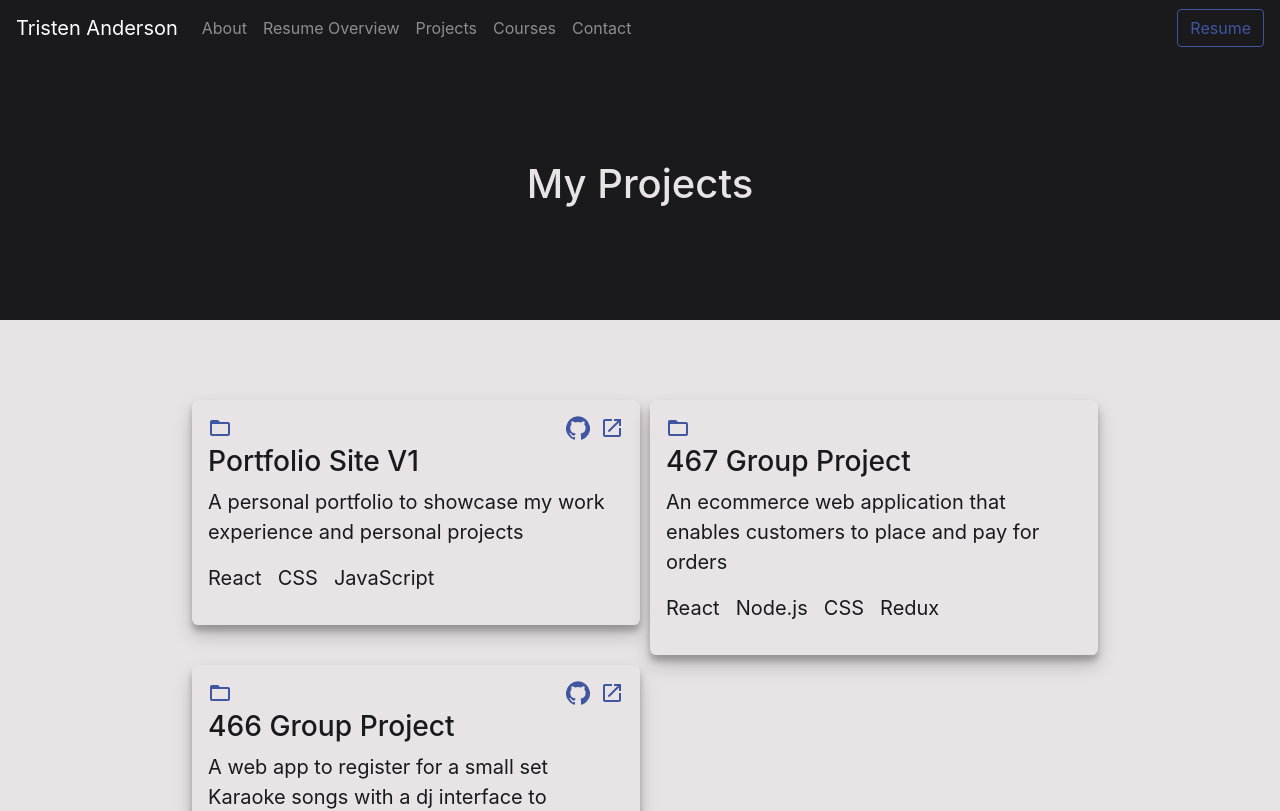
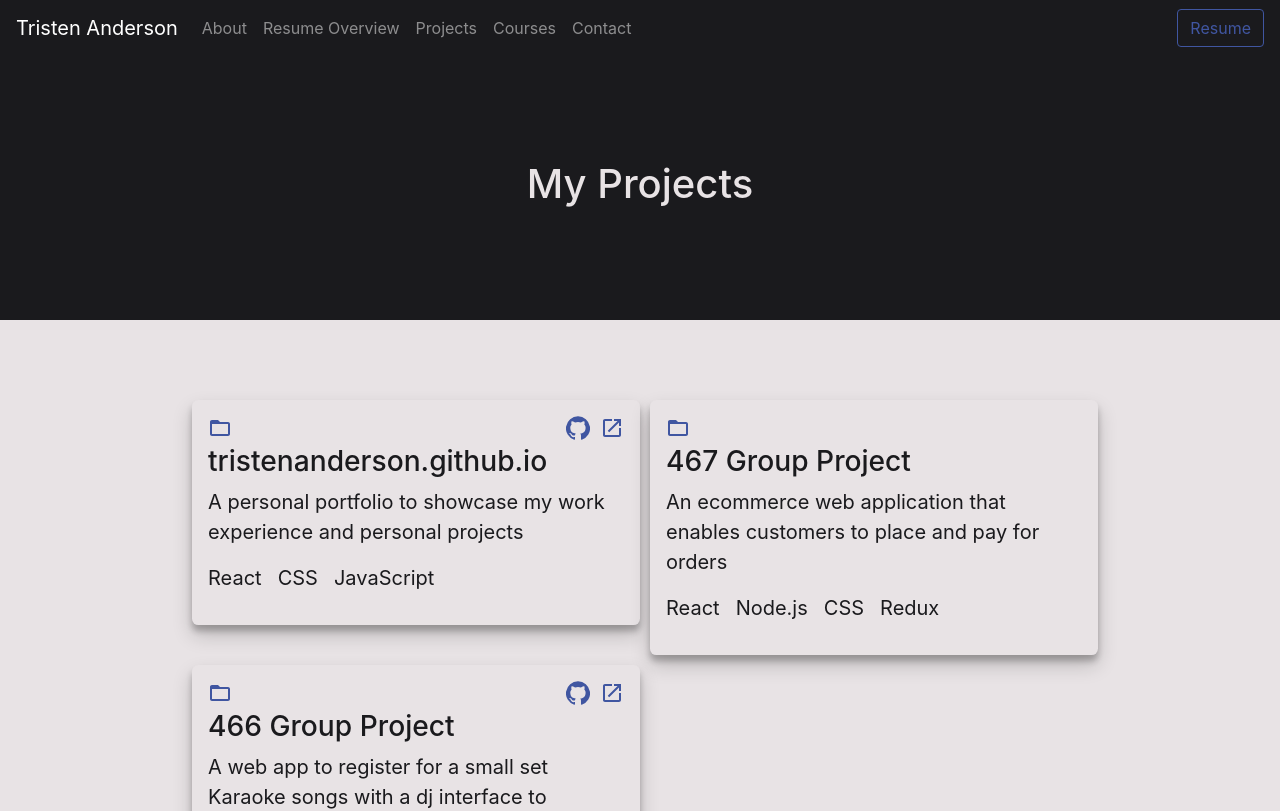
Before and after one commit to TristenAnderson/TristenAnderson.github.io, a React (Create React App) app in the folder portfolio-app/: page /#/Projects in a window 1280 px wide. Shown: the top 811 px of the page. Built offline with nearby package versions, Linux system fonts and the light colour scheme.

Commit message:
fixed link to niu logo

```diff
--- a/portfolio-app/src/data/education.js
+++ b/portfolio-app/src/data/education.js
@@ -9,7 +9,7 @@
         link: "https://www.niu.edu",
         date: "Fall 2017 - Spring 2021",
         gpa: "3.95",
-        img: "./Images/NIU.png",
+        img: "./images/NIU.png",
         imgDesc: "NIU Logo",
      },
 ]
--- a/portfolio-app/src/data/projects.js
+++ b/portfolio-app/src/data/projects.js
@@ -1,7 +1,7 @@
 
 const data = [
    {
-      title: "Portfolio Site V1",
+      title: "tristenanderson.github.io",
       link: "https://github.com/TristenAnderson/tristenanderson.github.io",
       launch: "https://tristenanderson.github.io/#/",
       date: "8/30/2020",
```
